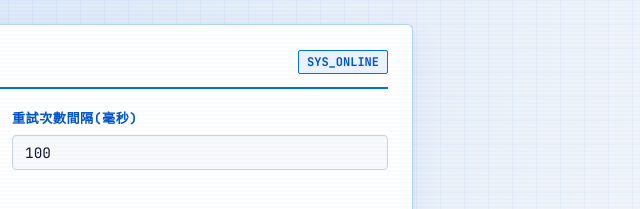
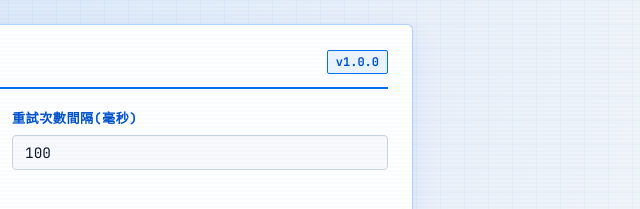
Before and after one commit to 0soul0/auto_signup, a website: page public/index.html in a window 1280 px wide. Shown: the top 209 px of the page, 640-1280 px from the left. Drawn offline with nearby package versions, Linux system fonts and the light colour scheme.

Commit message:
add version

```diff
--- a/public/index.html
+++ b/public/index.html
@@ -269,7 +269,7 @@
         <div id="setupPage" class="card p-4">
             <div class="cyber-header">
                 <h3 class="cyber-title">⚡ 搶票平台</h3>
-                <span class="cyber-badge">SYS_ONLINE</span>
+                <span class="cyber-badge">v1.0.0</span>
             </div>
             <form id="configForm">
 
```
